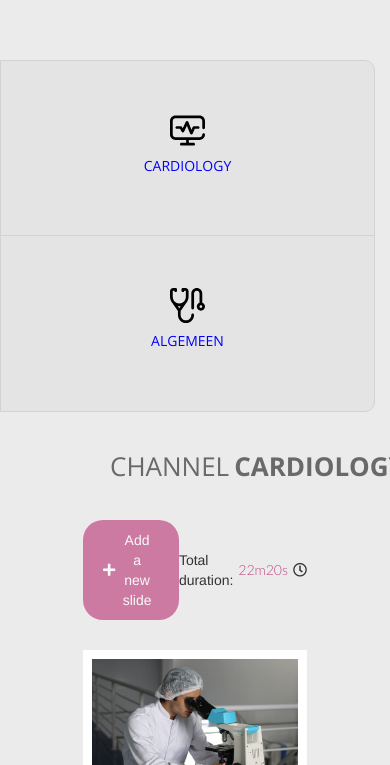
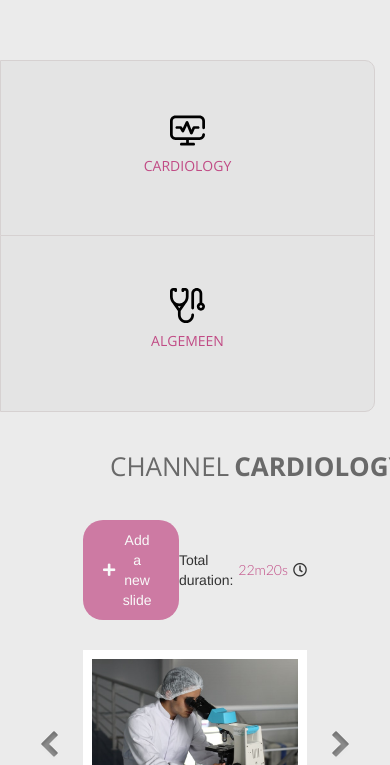
Before and after one commit to tiagoenes/prisma-it, a website built with webpack: page index.html in a window 390 px wide. Shown: the part 79-844 px from the top of the page. Built offline with nearby package versions, Linux system fonts and the light colour scheme.

Commit message:
fixed responsiveness

```diff
--- a/app/index.js
+++ b/app/index.js
@@ -8,6 +8,7 @@ import 'scss/_index.scss';
 // ================================
 // START YOUR APP HERE
 // ================================
+function getDataFromJSON(){
 const resultsList = document.querySelector('#buttons');
 const categoryName = document.querySelector('#category-name');
 const content = document.querySelector('#content');
@@ -62,10 +63,18 @@ fetch('./assets/JSON/content.json',{
           `);
         let carousel = document.querySelector(`#car-in-${category.name}`);
         const slides = category.slides;
-        const n = 3 //tweak this to add more items per line
+
+        let n = 3
+        let cols = 4
+        if($(document).width()<576){
+          cols=12;
+          n = 1
+        }
         let html = "";
         let count = 0;
         let duration = 0;
+
+
         const results = new Array(Math.ceil(slides.length / n))
           .fill()
           .map(_ => slides.splice(0, n))
@@ -75,7 +84,7 @@ fetch('./assets/JSON/content.json',{
           html += `<div class="item ${active}"><div class="row">`
           result.forEach((slide)=>{
             duration += slide.duration;
-            html += `<div class="box-col col-sm-4"><div class="img-box" ><img src="${slide.url}" class="img-responsive" alt=""><div class="title">${slide.title}</div><div class="play-duration centered-axis-x"><i class="fas fa-play mx-2"></i>${secondsToHms(slide.duration)}</div></div></div>`;
+            html += `<div class="box-col col-sm-${cols}"><div class="img-box" ><img src="${slide.url}" class="img-responsive" alt=""><div class="title">${slide.title}</div><div class="play-duration centered-axis-x"><i class="fas fa-play mx-2"></i>${secondsToHms(slide.duration)}</div></div></div>`;
           });
           html += `</div></div>`
         });
@@ -84,10 +93,26 @@ fetch('./assets/JSON/content.json',{
         durationDiv.innerText = secondsToHms(duration);
       });
     });
+};
+
+
+getDataFromJSON();
+window.onresize = function(event) {
+  getDataFromJSON();
+  addEventToButtons();
+};
+
 
 
 document.addEventListener("DOMContentLoaded", function(){
-  if(document.readyState == "interactive"){
+  addEventToButtons();
+});
+
+document.addEventListener('change', (event) => {
+  console.log($(document).width());
+});
+
+function addEventToButtons(){
   setTimeout(function(){
     const cardioBtn = document.querySelector("#cardiology-btn");
     const algemeenBtn = document.querySelector("#algemeen-btn");
@@ -106,9 +131,7 @@ document.addEventListener("DOMContentLoaded", function(){
       activeBtn.classList.toggle("active-category");
     });
   }, 500);
-
-    }
-});
+}
 
 function secondsToHms(seconds) {
   if (!seconds) return '';
--- a/styles/scss/_index.scss
+++ b/styles/scss/_index.scss
@@ -185,13 +185,13 @@ h2 span {
   font-weight: 300;
   transition: background-color 1s;
   &:hover{
-    color:red;
+    color:#98377F;
     background-color:#dad7d7;
     opacity: 0.8;
   }
 }
 .active-category{
-  color:blue;
+  color:#C14B85;
 }
 
 .row #buttons{
```
